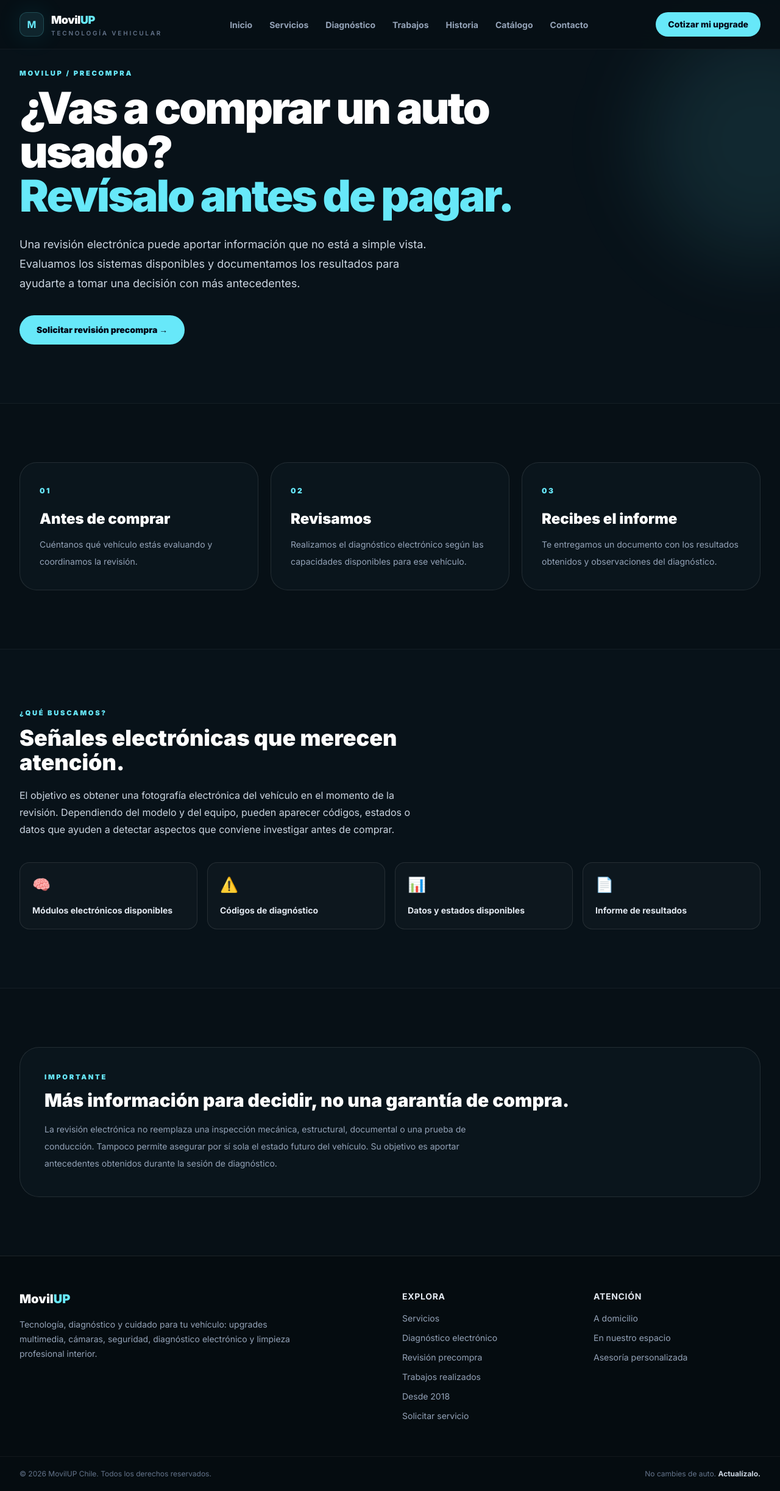
After one commit to movilupchile-2026/movilup, a Flask app: page /precompra in a window 1280 px wide. The commit adds this page. Shown: the whole page at 61% size. Run offline with Flask 3, Linux system fonts and the light colour scheme; some libraries are stand-ins or nearby versions.

Commit message:
Agrega diagnóstico y revisión precompra

```diff
--- a/app/templates/components/footer.html
+++ b/app/templates/components/footer.html
@@ -2,24 +2,33 @@
   <div class="mx-auto grid max-w-7xl gap-10 px-5 py-14 sm:grid-cols-2 lg:grid-cols-4 lg:px-8">
     <div class="lg:col-span-2">
       <div class="mb-4 text-xl font-black">Movil<span class="text-cyan-300">UP</span></div>
-      <p class="max-w-md text-sm leading-6 text-slate-400">Tecnología, diagnóstico y cuidado para tu vehículo: upgrades multimedia, cámaras, seguridad, diagnóstico electrónico y limpieza profesional interior.</p>
+      <p class="max-w-md text-sm leading-6 text-slate-400">
+        Tecnología, diagnóstico y cuidado para tu vehículo: upgrades multimedia, cámaras, seguridad, diagnóstico electrónico y limpieza profesional interior.
+      </p>
     </div>
+
     <div>
       <h2 class="mb-4 text-sm font-bold uppercase tracking-wider text-slate-200">Explora</h2>
       <ul class="space-y-3 text-sm text-slate-400">
         <li><a class="footer-link" href="/servicios">Servicios</a></li>
+        <li><a class="footer-link" href="/diagnostico">Diagnóstico electrónico</a></li>
+        <li><a class="footer-link" href="/precompra">Revisión precompra</a></li>
         <li><a class="footer-link" href="/trabajos">Trabajos realizados</a></li>
         <li><a class="footer-link" href="/historia">Desde 2018</a></li>
         <li><a class="footer-link" href="/cotizar">Solicitar servicio</a></li>
       </ul>
     </div>
+
     <div>
       <h2 class="mb-4 text-sm font-bold uppercase tracking-wider text-slate-200">Atención</h2>
       <ul class="space-y-3 text-sm text-slate-400">
-        <li>A domicilio</li><li>En nuestro espacio</li><li>Asesoría personalizada</li>
+        <li>A domicilio</li>
+        <li>En nuestro espacio</li>
+        <li>Asesoría personalizada</li>
       </ul>
     </div>
   </div>
+
   <div class="border-t border-white/5">
     <div class="mx-auto flex max-w-7xl flex-col gap-2 px-5 py-5 text-xs text-slate-500 sm:flex-row sm:items-center sm:justify-between lg:px-8">
       <span>© 2026 MovilUP Chile. Todos los derechos reservados.</span>
--- a/app/templates/components/navbar.html
+++ b/app/templates/components/navbar.html
@@ -16,6 +16,7 @@
     <nav class="hidden items-center gap-6 lg:gap-7 md:flex" aria-label="Navegación principal">
       <a href="/" class="nav-link">Inicio</a>
       <a href="/servicios" class="nav-link">Servicios</a>
+      <a href="/diagnostico" class="nav-link">Diagnóstico</a>
       <a href="/trabajos" class="nav-link">Trabajos</a>
       <a href="/historia" class="nav-link">Historia</a>
       <a href="/catalogo" class="nav-link">Catálogo</a>
@@ -45,6 +46,8 @@
     <nav class="flex flex-col gap-1" aria-label="Navegación móvil">
       <a href="/" class="mobile-nav-link">Inicio</a>
       <a href="/servicios" class="mobile-nav-link">Servicios</a>
+      <a href="/diagnostico" class="mobile-nav-link">Diagnóstico</a>
+      <a href="/precompra" class="mobile-nav-link">Revisión precompra</a>
       <a href="/trabajos" class="mobile-nav-link">Trabajos</a>
       <a href="/historia" class="mobile-nav-link">Historia</a>
       <a href="/catalogo" class="mobile-nav-link">Catálogo</a>
--- /dev/null
+++ b/app/templates/pages/precompra.html
@@ -0,0 +1,70 @@
+{% extends "base.html" %}
+{% block title %}Revisión electrónica precompra | MovilUP Chile{% endblock %}
+{% block description %}Revisión electrónica precompra para vehículos usados. Obtén información y un informe antes de decidir tu compra.{% endblock %}
+
+{% block content %}
+<section class="relative overflow-hidden border-b border-white/5 bg-[#081219]">
+  <div class="pointer-events-none absolute -right-40 top-10 h-96 w-96 rounded-full bg-cyan-300/10 blur-3xl"></div>
+  <div class="relative mx-auto max-w-7xl px-5 pb-16 pt-28 lg:px-8 lg:pb-24">
+    <p class="section-kicker">MovilUP / Precompra</p>
+    <div class="max-w-4xl">
+      <h1 class="mt-3 text-5xl font-black leading-[.96] tracking-[-.04em] sm:text-6xl lg:text-7xl">
+        ¿Vas a comprar un auto usado?<br><span class="text-cyan-300">Revísalo antes de pagar.</span>
+      </h1>
+      <p class="mt-7 max-w-2xl text-lg leading-8 text-slate-300">
+        Una revisión electrónica puede aportar información que no está a simple vista. Evaluamos los sistemas disponibles y documentamos los resultados para ayudarte a tomar una decisión con más antecedentes.
+      </p>
+      <div class="mt-9">
+        <a href="/cotizar" class="inline-flex items-center justify-center rounded-full bg-cyan-300 px-7 py-3.5 text-sm font-black text-slate-950 transition hover:bg-cyan-200">Solicitar revisión precompra →</a>
+      </div>
+    </div>
+  </div>
+</section>
+
+<section class="mx-auto max-w-7xl px-5 py-16 lg:px-8 lg:py-24">
+  <div class="grid gap-5 md:grid-cols-3">
+    {% for n,title,text in [
+      ('01','Antes de comprar','Cuéntanos qué vehículo estás evaluando y coordinamos la revisión.'),
+      ('02','Revisamos','Realizamos el diagnóstico electrónico según las capacidades disponibles para ese vehículo.'),
+      ('03','Recibes el informe','Te entregamos un documento con los resultados obtenidos y observaciones del diagnóstico.')
+    ] %}
+    <article class="rounded-[1.75rem] border border-white/10 bg-[#0a151c] p-6 sm:p-8">
+      <span class="text-xs font-black tracking-[.2em] text-cyan-300">{{ n }}</span>
+      <h2 class="mt-5 text-2xl font-black">{{ title }}</h2>
+      <p class="mt-3 text-sm leading-7 text-slate-400">{{ text }}</p>
+    </article>
+    {% endfor %}
+  </div>
+</section>
+
+<section class="border-y border-white/5 bg-[#081219]">
+  <div class="mx-auto max-w-7xl px-5 py-16 lg:px-8 lg:py-24">
+    <div class="max-w-2xl">
+      <p class="section-kicker">¿Qué buscamos?</p>
+      <h2 class="mt-3 text-3xl font-black sm:text-4xl">Señales electrónicas que merecen atención.</h2>
+      <p class="mt-5 text-slate-300 leading-7">
+        El objetivo es obtener una fotografía electrónica del vehículo en el momento de la revisión. Dependiendo del modelo y del equipo, pueden aparecer códigos, estados o datos que ayuden a detectar aspectos que conviene investigar antes de comprar.
+      </p>
+    </div>
+
+    <div class="mt-10 grid gap-4 sm:grid-cols-2 lg:grid-cols-4">
+      {% for icon,text in [('🧠','Módulos electrónicos disponibles'),('⚠️','Códigos de diagnóstico'),('📊','Datos y estados disponibles'),('📄','Informe de resultados')] %}
+      <div class="rounded-2xl border border-white/10 bg-white/[.025] p-5">
+        <div class="text-2xl">{{ icon }}</div>
+        <p class="mt-4 text-sm font-bold text-slate-200">{{ text }}</p>
+      </div>
+      {% endfor %}
+    </div>
+  </div>
+</section>
+
+<section class="mx-auto max-w-7xl px-5 py-16 lg:px-8 lg:py-24">
+  <div class="rounded-[2rem] border border-white/10 bg-[#0a151c] p-7 sm:p-10">
+    <p class="section-kicker">Importante</p>
+    <h2 class="mt-3 text-2xl font-black sm:text-3xl">Más información para decidir, no una garantía de compra.</h2>
+    <p class="mt-4 max-w-3xl text-sm leading-7 text-slate-400">
+      La revisión electrónica no reemplaza una inspección mecánica, estructural, documental o una prueba de conducción. Tampoco permite asegurar por sí sola el estado futuro del vehículo. Su objetivo es aportar antecedentes obtenidos durante la sesión de diagnóstico.
+    </p>
+  </div>
+</section>
+{% endblock %}
--- a/run.py
+++ b/run.py
@@ -36,6 +36,14 @@ def create_app():
     def quote():
         return render_template("quotes/request.html")
 
+    @app.get("/diagnostico")
+    def diagnostic():
+        return render_template("pages/diagnostico.html")
+
+    @app.get("/precompra")
+    def pre_purchase():
+        return render_template("pages/precompra.html")
+
     return app
 
 
```
Also changed, not shown: app/templates/pages/diagnostico.html (added, +80 -0 lines).
